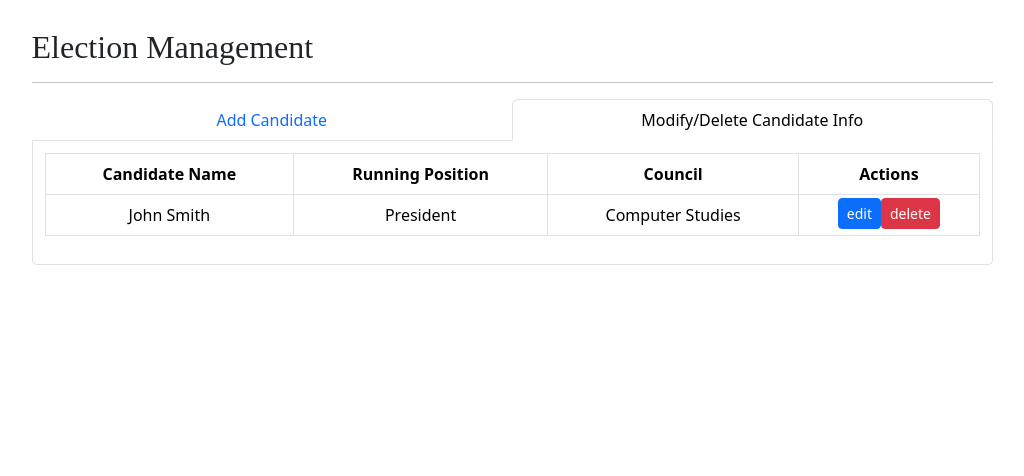
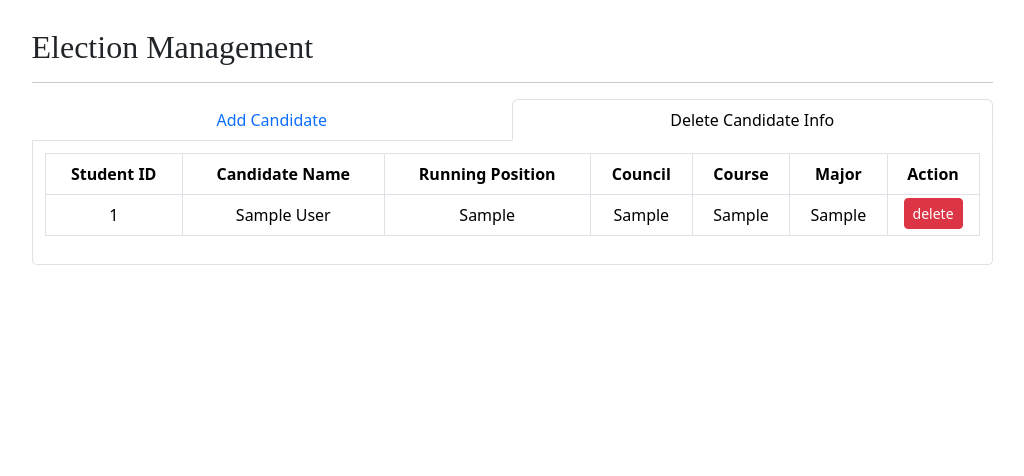
Before and after one commit to rickmagz/voting-system, a PHP site: page /seb/election_mgt.php in a window 1280 px wide, after a click on "Delete Candidate Info". Shown: the part 100-576 px from the top of the page, without its empty margins (128-1152 px from the left). Run offline with PHP 8.4, Linux system fonts and the light colour scheme; tables that the repository leaves empty or names only in its code hold one stand-in row (values such as "Sample post"); some libraries are stand-ins or nearby versions; some web fonts are replaced.

Commit message:
Removed edit candidate info

```diff
--- a/seb/election_mgt.php
+++ b/seb/election_mgt.php
@@ -47,7 +47,7 @@ include '../db.php';
                 <div>
                     <ul class="nav nav-tabs nav-justified text-start" role="tablist">
                         <li class="nav-item" role="presentation"><a class="nav-link active" role="tab" data-bs-toggle="tab" href="#tab-1">Add Candidate</a></li>
-                        <li class="nav-item" role="presentation"><a class="nav-link" role="tab" data-bs-toggle="tab" href="#tab-2">Modify/Delete Candidate Info</a></li>
+                        <li class="nav-item" role="presentation"><a class="nav-link" role="tab" data-bs-toggle="tab" href="#tab-2">Delete Candidate Info</a></li>
                     </ul>
                     <div class="tab-content" style="border-top-left-radius: 0px;border-bottom-right-radius: 5px;border-bottom-left-radius: 5px;">
                         <div class="tab-pane fade show active" role="tabpanel" id="tab-1" style="border-top-left-radius: 0px;border: 1px solid var(--bs-gray-300);border-top-width: 0px;border-bottom-right-radius: 5px;border-bottom-left-radius: 5px;">
@@ -161,22 +161,57 @@ include '../db.php';
                         </div>
                         <div class="tab-pane fade" role="tabpanel" id="tab-2" style="border-top-left-radius: 0px;border-bottom-right-radius: 5px;border-bottom-left-radius: 5px;border: 1px solid var(--bs-gray-300);border-top-width: 0px;padding: 12px;">
                             <div class="table-responsive-lg text-center d-xl-flex">
-                                <table class="table table-hover table-bordered">
+                                <table class="table table-hover table-bordered" style="overflow-x: auto;">
                                     <thead style="background: var(--bs-blue);color: var(--bs-white);">
                                         <tr>
-                                            <th>Candidate Name</th>
+                                            <th class="text-center">Student ID</th>
+                                            <th class="text-center">Candidate Name</th>
                                             <th class="text-center">Running Position</th>
                                             <th class="text-center">Council</th>
-                                            <th class="text-center">Actions</th>
+                                            <th class="text-center">Course</th>
+                                            <th class="text-center">Major</th>
+                                            <th class="text-center">Action</th>
                                         </tr>
                                     </thead>
                                     <tbody>
-                                        <tr>
-                                            <td>John Smith</td>
-                                            <td>President</td>
-                                            <td>Computer Studies</td>
-                                            <td class="text-center" style="padding: 3px;"><button class="btn btn-primary btn-sm" type="button" data-bs-target="#editmodal" data-bs-toggle="modal">edit</button><button class="btn btn-danger btn-sm" type="button" data-bs-target="#deletemodal" data-bs-toggle="modal">delete</button></td>
-                                        </tr>
+                                        <?php
+                                        $i = 0;
+                                        $candidates = mysqli_query($cxn, "SELECT * FROM candidates ORDER BY timestamp desc") or die();
+                                        $candidates_query = mysqli_num_rows($candidates);
+
+                                        if ($candidates_query > 0) {
+                                            while ($c = mysqli_fetch_array($candidates)) {
+                                                $cand_id = $c['id'];
+                                                $cand_sid = $c['student_id'];
+                                                $fname = $c['first_name'];
+                                                $lname = $c['last_name'];
+                                                $position = $c['position'];
+                                                $council = $c['council'];
+                                                $course = $c['course'];
+                                                $major = $c['major'];
+
+                                                $i++;
+
+                                        ?>
+                                                <tr class="candidate<?php echo $cand_id; ?>">
+                                                    <td><?php echo $cand_sid; ?></td>
+                                                    <td><?php echo $fname; ?> <?php echo $lname; ?></td>
+                                                    <td><?php echo $position; ?></td>
+                                                    <td><?php echo $council; ?></td>
+                                                    <td><?php echo $course; ?></td>
+                                                    <td><?php echo $major; ?></td>
+                                                    <td class="text-center" style="padding: 3px;">
+                                                        <a class="btn btn-danger btn-sm" type="button" href="delete_candidate.php?id=<?php echo $cand_sid; ?>" target="_blank">delete</button>
+                                                    </td>
+                                                </tr>
+                                        <?php
+                                            }
+                                        } else {
+                                            echo "<tr>
+                                                    <td colspan='7'>No record found.</td>
+                                                    </tr>";
+                                        }
+                                        ?>
                                         <tr></tr>
                                     </tbody>
                                 </table>
@@ -192,58 +227,7 @@ include '../db.php';
             <p style="color: var(--bs-white);font-size: 16px;">©&nbsp;ISATU - Miagao Campus Student Republic Election 2023 All Rights Reserved.</p>
         </div>
     </footer>
-    <div class="modal fade" role="dialog" tabindex="-1" id="editmodal" style="border-radius: 5px;">
-        <div class="modal-dialog modal-dialog-scrollable" role="document">
-            <div class="modal-content">
-                <div class="modal-header text-white" style="background: var(--bs-blue);border-radius: 7px;height: 50px;border-bottom-right-radius: 0px;border-bottom-left-radius: 0px;">
-                    <h5 class="modal-title" style="font-family: Lato, sans-serif;">Edit Candidate Information</h5><button type="button" class="btn-close" data-bs-dismiss="modal" aria-label="Close"></button>
-                </div>
-                <div class="modal-body">
-                    <form id="editform" action="election_mgt.php" method="post" name="editform" style="border-top-width: 1px;border-top-style: none;">
-                        <div class="row">
-                            <div class="col-md-6 col-lg-6 col-xl-8 offset-md-1 offset-lg-1 offset-xl-1" style="padding-bottom: 12px;padding-top: 12px;"><label class="form-label" style="margin: 0px;">Select Position</label><select class="form-select form-select-sm" name="pos" autofocus="" required="" style="margin-left: 0px;">
-                                    <optgroup label="Select Position">
-                                        <option value="prsident">President</option>
-                                        <option value="vicepres">Vice President</option>
-                                        <option value="senator">Senator</option>
-                                        <option value="batchrep">Batch Representative</option>
-                                        <option value="gov">Governor</option>
-                                        <option value="vicegov">Vice Governor</option>
-                                    </optgroup>
-                                </select></div>
-                            <div class="col-md-6 col-lg-6 col-xl-8 offset-md-1 offset-lg-1 offset-xl-1" style="padding-top: 12px;padding-bottom: 12px;"><label class="form-label" style="margin: 0px;padding: 0px;">Student ID</label><input class="form-control form-control-sm" type="text" name="id" placeholder="Enter Student ID" required=""></div>
-                            <div class="col-md-6 col-lg-6 col-xl-8 offset-md-1 offset-lg-1 offset-xl-1" style="padding-top: 12px;padding-bottom: 12px;"><label class="form-label" style="margin: 0px;padding: 0px;">Council</label><select class="form-select form-select-sm" name="council" autofocus="" required="" style="margin-left: 0px;">
-                                    <optgroup label="Select Council">
-                                        <option value="comstud">Computer Studies</option>
-                                        <option value="educ">Education</option>
-                                        <option value="hbm">Hotel &amp; Business Mgt.</option>
-                                        <option value="bit">Industrial Technology</option>
-                                    </optgroup>
-                                </select></div>
-                            <div class="col-md-6 col-lg-6 col-xl-8 offset-md-1 offset-lg-1 offset-xl-1" style="padding-top: 12px;padding-bottom: 12px;"><label class="form-label" style="margin: 0px;padding: 0px;">First Name</label><input class="form-control form-control-sm" type="text" name="first_name" placeholder="Enter First Name" required=""></div>
-                            <div class="col-md-6 col-lg-6 col-xl-8 offset-md-1 offset-lg-1 offset-xl-1" style="padding-top: 12px;padding-bottom: 12px;"><label class="form-label" style="margin: 0px;padding: 0px;">Last Name</label><input class="form-control form-control-sm" type="text" name="last_name" placeholder="Enter Last Name" required=""></div>
-                            <div class="col-md-6 col-lg-6 col-xl-8 offset-md-1 offset-lg-1 offset-xl-1" style="padding-top: 12px;padding-bottom: 12px;"><label class="form-label" style="margin: 0px;padding: 0px;">Contact Number</label><input class="form-control form-control-sm" type="text" name="contactno" placeholder="Enter Contact No." required=""></div>
-                            <div class="col-md-6 col-lg-6 col-xl-8 offset-md-1 offset-lg-1 offset-xl-1" style="padding-top: 12px;padding-bottom: 12px;"><label class="form-label" style="margin: 0px;padding: 0px;">Email Address</label><input class="form-control form-control-sm" type="text" name="email" placeholder="Enter E-mail Address" required="" inputmode="email"></div>
-                        </div>
-                    </form>
-                </div>
-                <div class="modal-footer"><button class="btn btn-danger" type="button" data-bs-dismiss="modal" style="border-radius: 20px;">cancel</button><button class="btn btn-primary" type="button" style="border-radius: 20px;" form="editform">Save</button></div>
-            </div>
-        </div>
-    </div>
-    <div class="modal fade" role="dialog" tabindex="-1" id="deletemodal">
-        <div class="modal-dialog" role="document">
-            <div class="modal-content">
-                <div class="modal-header" style="background: var(--bs-red);color: var(--bs-modal-bg);height: 50px;">
-                    <h5 class="modal-title">Delete Candidate?</h5><button type="button" class="btn-close" data-bs-dismiss="modal" aria-label="Close"></button>
-                </div>
-                <div class="modal-body">
-                    <p><strong>Candidate Name: </strong>John Smith<br><strong>Running Position:</strong>&nbsp;President<br><strong>Council: </strong>Computer Studies</p>
-                </div>
-                <div class="modal-footer"><button class="btn btn-danger" type="button" data-bs-dismiss="modal">cancel</button><button class="btn btn-primary" type="button">ok</button></div>
-            </div>
-        </div>
-    </div>
+
     <script src="https://cdnjs.cloudflare.com/ajax/libs/jquery/3.6.0/jquery.min.js"></script>
     <script src="https://cdn.jsdelivr.net/npm/bootstrap@5.2.2/dist/js/bootstrap.bundle.min.js"></script>
     <script src="../assets/js/bs-init.js"></script>
```
